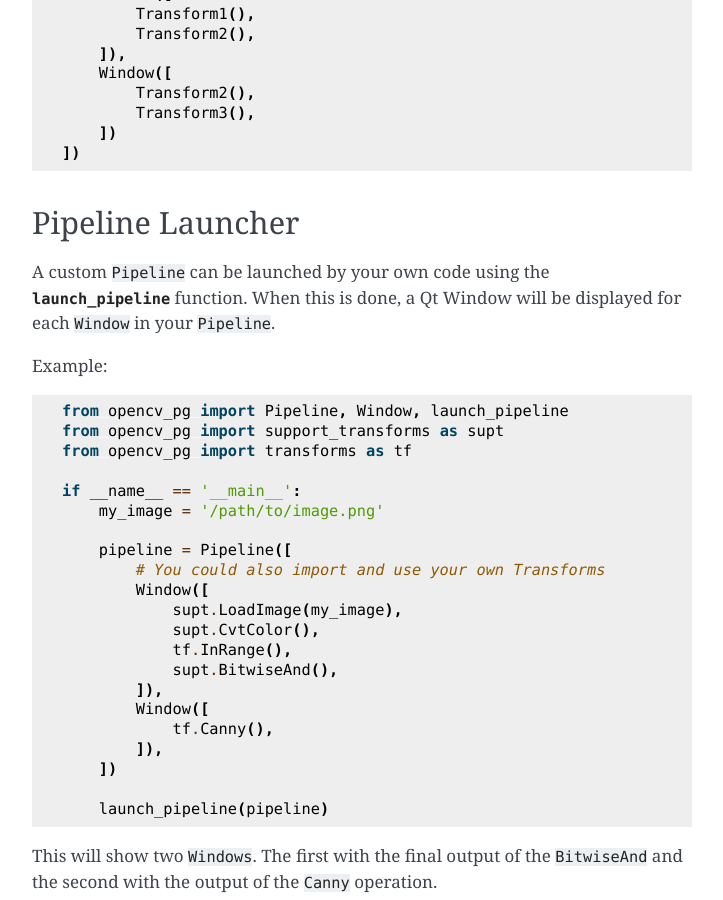
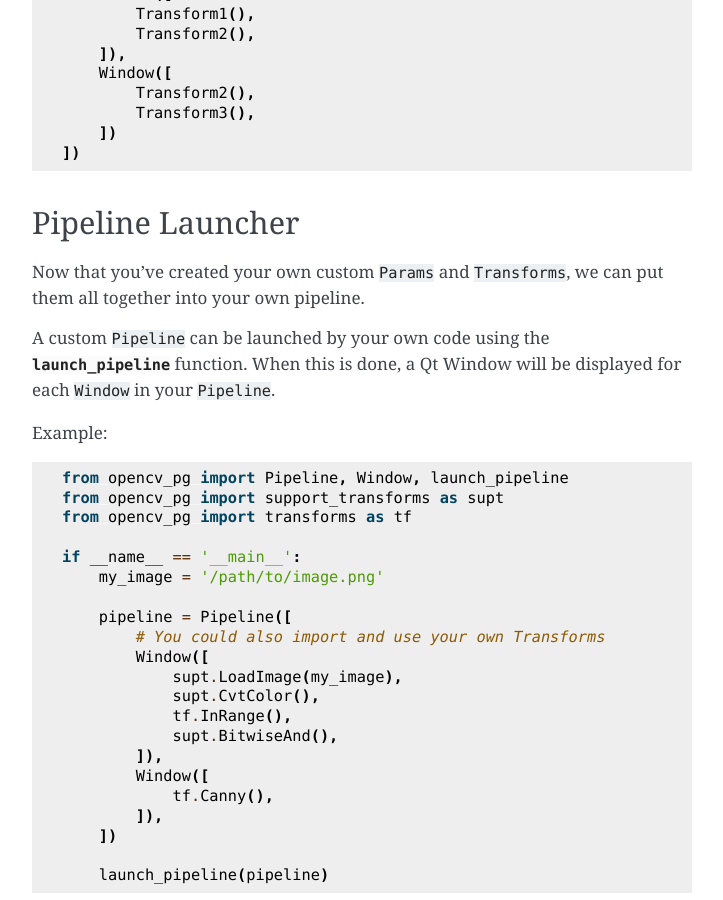
Before and after one commit to opencv-pg/opencv-pg, a Sphinx documentation site: the page built from docs/source/sections/pipeline_backend.rst, in a window 1280 px wide and 900 px high, scrolled down 3627 px. Shown: the whole window, without its empty margins (388-1111 px from the left). Built offline with Sphinx 7.4.7, drawn with Linux system fonts in a browser that asks for light colours.

Commit message:
Rm extra empty lines; Add note to PipelineLauncher

```diff
--- a/docs/source/sections/overview.rst
+++ b/docs/source/sections/overview.rst
@@ -12,5 +12,5 @@
 It comes pre-populated with a list of built-in OpenCV functions. When a function is selected, the documentation is displayed for that function and the parameters can be manipulated via various Qt5 widgets. The results of the parameter changes are reflected in the image. See :ref:`Usage` for invocation.
 
 Interactive Custom Pipeline
-------------------------
+---------------------------
 The package contains the :func:`launch_pipeline<opencv_pg.pipeline_launcher.launch_pipeline>` function that can be used to launch your own custom Pipeline. It takes a :class:`Pipeline<opencv_pg.models.pipeline.Pipeline>` instance and then displays all of your ``Windows`` so you can interact with your ``Transforms`` and view the output. More information is available in the :ref:`Pipeline Launcher` section.
--- a/docs/source/sections/pipeline_backend.rst
+++ b/docs/source/sections/pipeline_backend.rst
@@ -152,6 +152,8 @@
 
 Pipeline Launcher
 -----------------
+Now that you've created your own custom ``Params`` and ``Transforms``, we can put them all together into your own pipeline.
+
 A custom ``Pipeline`` can be launched by your own code using the :func:`launch_pipeline<opencv_pg.pipeline_launcher.launch_pipeline>` function. When this is done, a Qt Window will be displayed for each ``Window`` in your ``Pipeline``.
 
 Example::
```
Also changed, not shown: docs/source/sections/adding_new.rst (line endings or trailing spaces).
